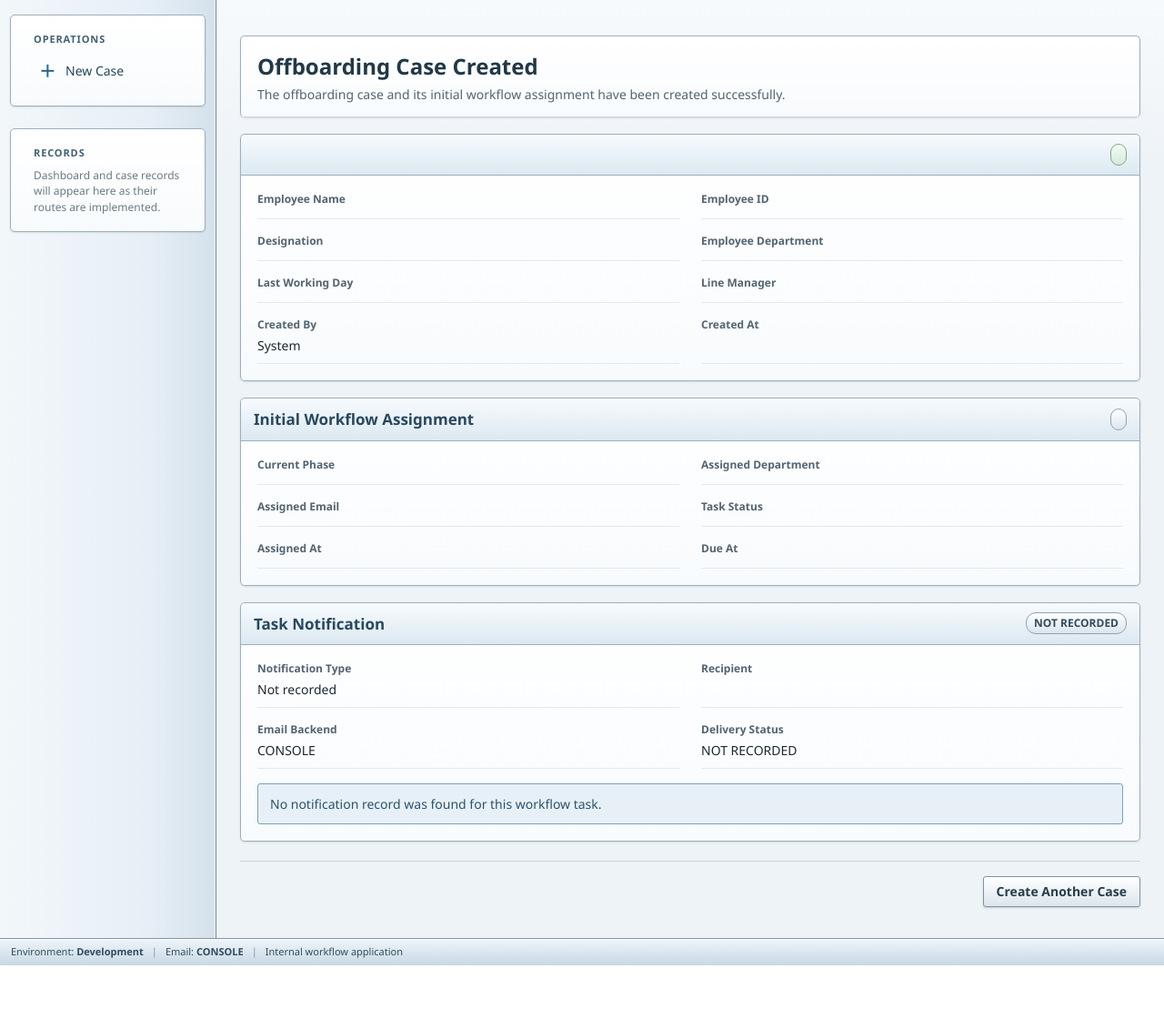
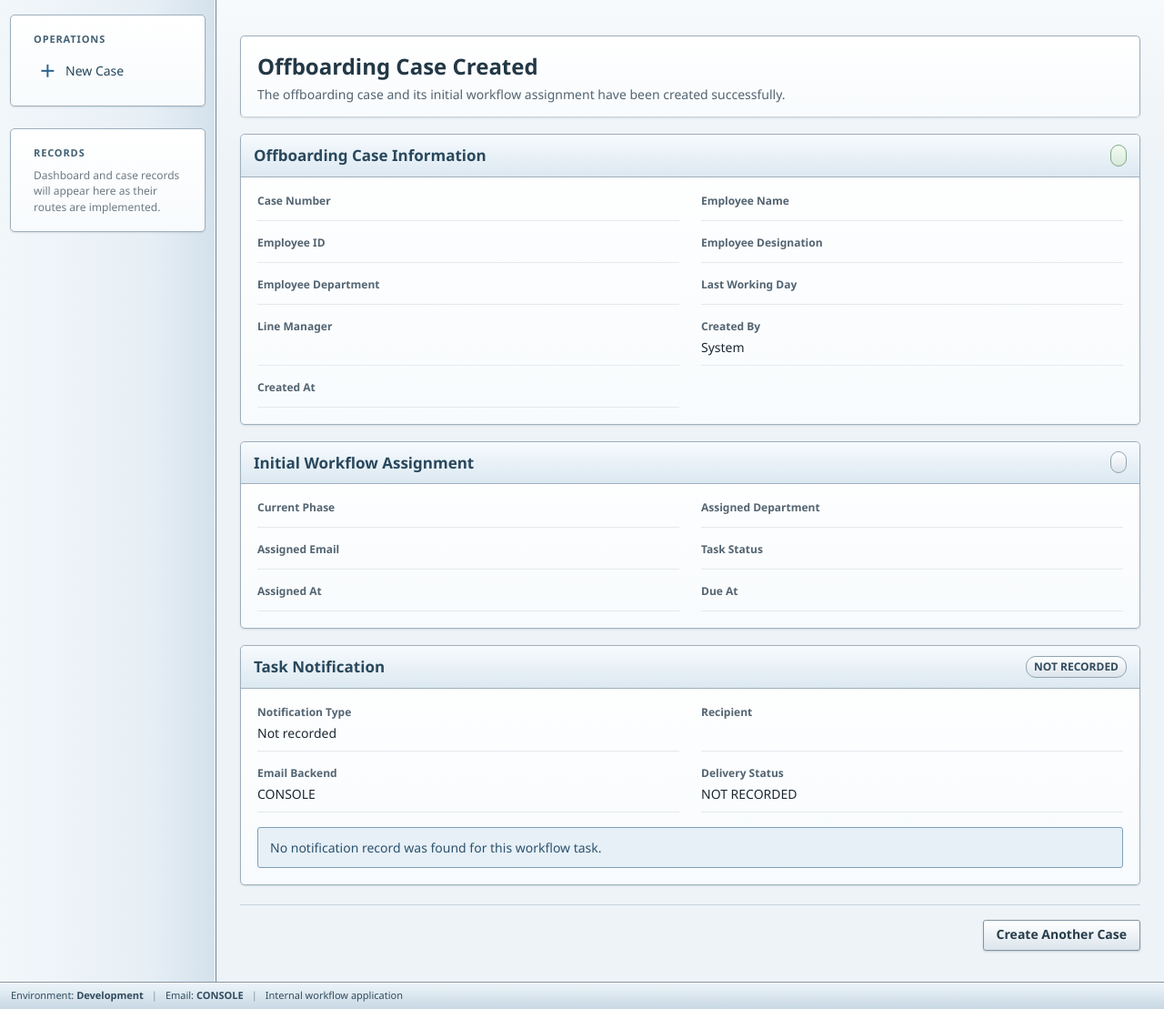
Before and after one commit to SyedOkashaShoaib/Off-boarding-workflow-automation, a Flask app: template app/templates/case_created.html in a window 1280 px wide. Shown: the part 57-1166 px from the top of the page at 91% size. Before the commit the page ends 1118 px from the top, so only its background shows below. Run offline with Flask 3, Linux system fonts and the light colour scheme; the template is opened without the code that fills it, so the values that code supplies are empty.

Commit message:
case created ui changes

```diff
--- a/app/templates/case_created.html
+++ b/app/templates/case_created.html
@@ -18,7 +18,7 @@
 <div class="confirmation-card">
 
     <div class="confirmation-heading">
-        <h2>{{ case.case_number }}</h2>
+        <h2>Offboarding Case Information</h2>
 
         <span class="status-badge status-success">
             {{ case.status }}
@@ -26,7 +26,12 @@
     </div>
 
     <div class="details-grid">
-
+        <div class="detail-item">
+            <span class="detail-label">Case Number</span>
+            <span class="detail-value">
+                {{ case.case_number }}
+            </span>
+        </div>
         <div class="detail-item">
             <span class="detail-label">Employee Name</span>
             <span class="detail-value">
@@ -42,7 +47,7 @@
         </div>
 
         <div class="detail-item">
-            <span class="detail-label">Designation</span>
+            <span class="detail-label">Employee Designation</span>
             <span class="detail-value">
                 {{ case.designation }}
             </span>
@@ -223,14 +228,14 @@
             </div>
         {% endif %}
 
-        {% if notification and notification.provider_message_id %}
+        <!-- {% if notification and notification.provider_message_id %}
             <div class="detail-item">
                 <span class="detail-label">Provider Reference</span>
                 <span class="detail-value">
                     {{ notification.provider_message_id }}
                 </span>
             </div>
-        {% endif %}
+        {% endif %} -->
 
     </div>
 
```
